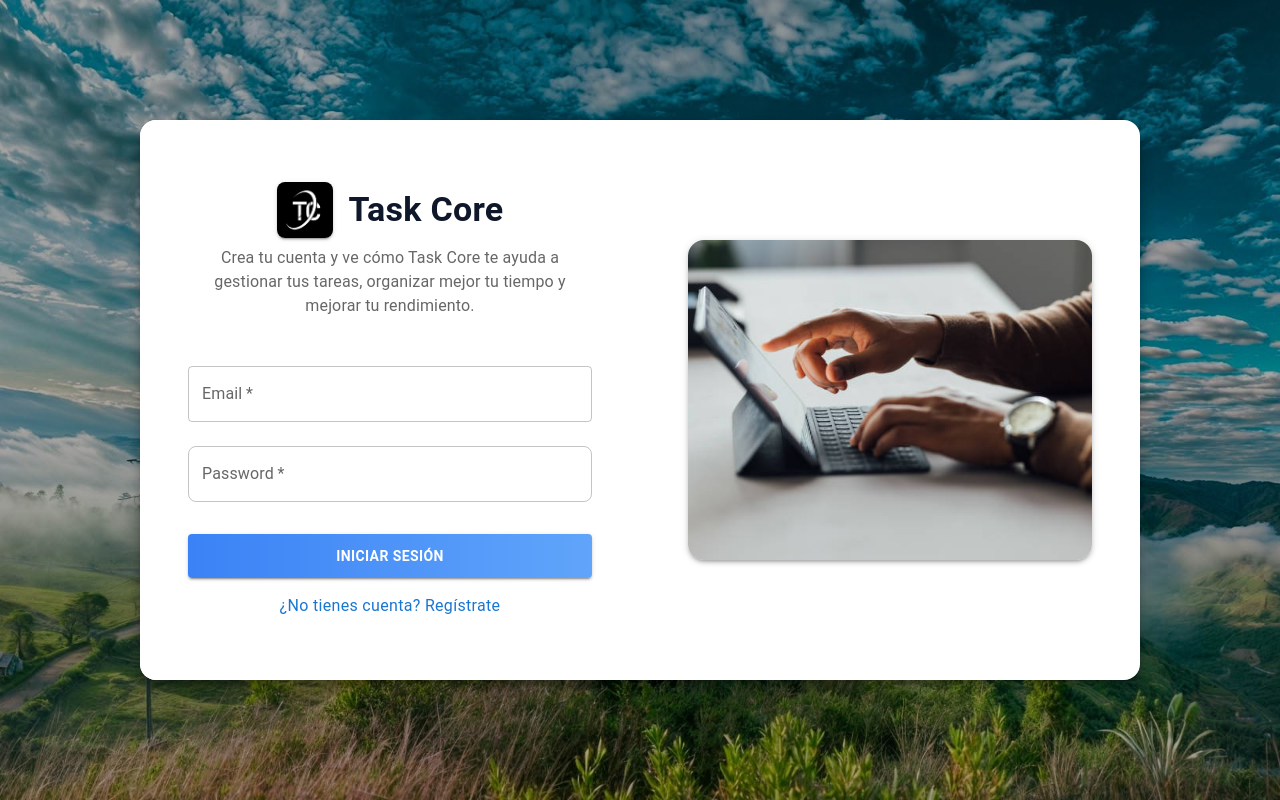
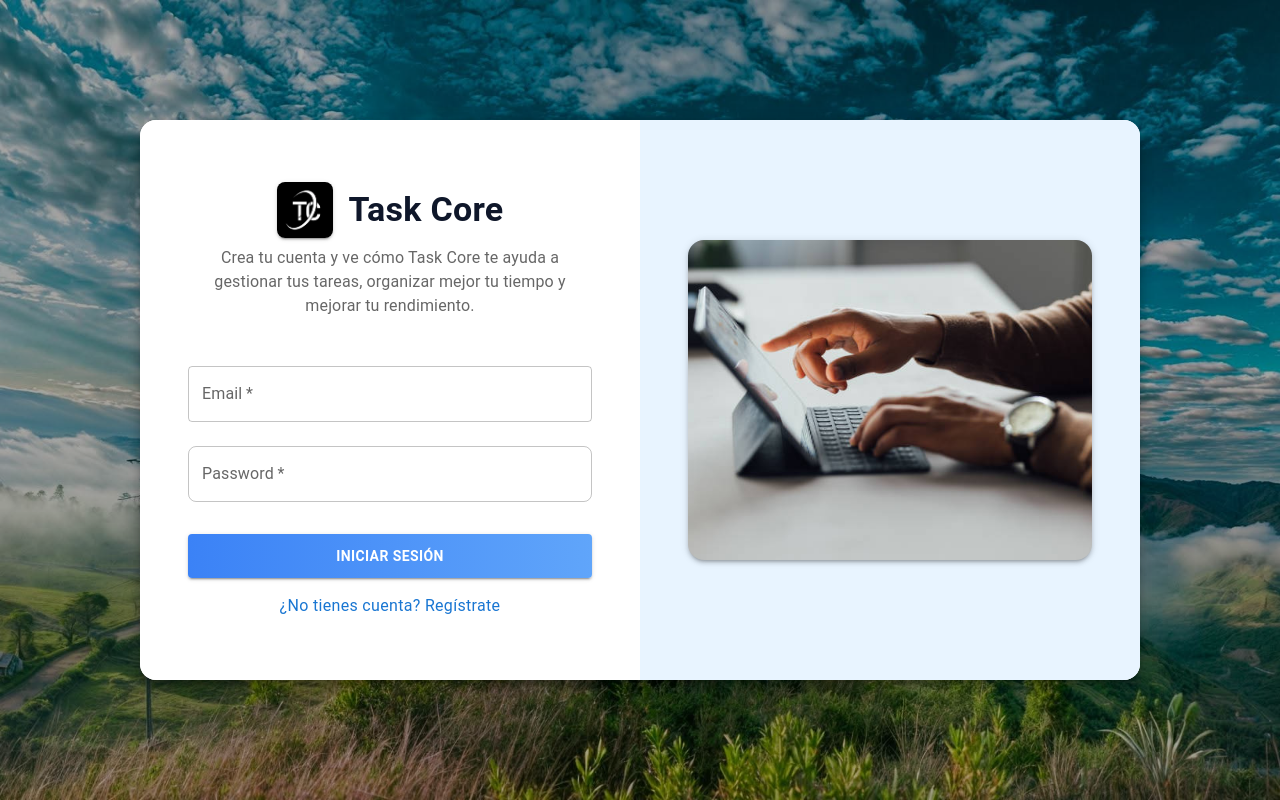
Before and after one commit to nexodev46/task-core, a React (Vite) app in the folder frontend/: page /login in a window 1280 px wide. Built offline with nearby package versions, Linux system fonts and the light colour scheme; no server answers.

Commit message:
actualizacion 15

```diff
--- a/frontend/src/pages/Login.tsx
+++ b/frontend/src/pages/Login.tsx
@@ -211,7 +211,7 @@ export default function Login() {
           </Box>
         </Box>
 
-        <Box sx={{ flex: 1, display: { xs: 'none', md: 'flex' }, alignItems: 'center', justifyContent: 'center', p: { xs: 4, md: 6 }, bgcolor: 'transparent' }}>
+        <Box sx={{ flex: 1, display: { xs: 'none', md: 'flex' }, alignItems: 'center', justifyContent: 'center', p: { xs: 4, md: 6 }, bgcolor: theme.palette.mode === 'dark' ? '#111827' : '#e8f4ff' }}>
           <Box
             component="img"
             src={loginImage}
@@ -223,6 +223,7 @@ export default function Login() {
               boxShadow: 3,
               objectFit: 'cover',
               minHeight: 320,
+              backgroundColor: theme.palette.mode === 'dark' ? '#111827' : '#e8f4ff',
             }}
           />
         </Box>
--- a/frontend/src/pages/Register.tsx
+++ b/frontend/src/pages/Register.tsx
@@ -217,7 +217,7 @@ export default function Register() {
           </Box>
         </Box>
 
-        <Box sx={{ flex: 1, display: { xs: 'none', md: 'flex' }, alignItems: 'center', justifyContent: 'center', p: { xs: 4, md: 6 }, bgcolor: 'transparent' }}>
+        <Box sx={{ flex: 1, display: { xs: 'none', md: 'flex' }, alignItems: 'center', justifyContent: 'center', p: { xs: 4, md: 6 }, bgcolor: theme.palette.mode === 'dark' ? '#111827' : '#e8f4ff' }}>
           <Box
             component="img"
             src="https://images.unsplash.com/photo-1522202176988-66273c2fd55f?auto=format&fit=crop&w=900&q=80"
@@ -229,6 +229,7 @@ export default function Register() {
               boxShadow: 3,
               objectFit: 'cover',
               minHeight: 320,
+              backgroundColor: theme.palette.mode === 'dark' ? '#111827' : '#e8f4ff',
             }}
           />
         </Box>
```
